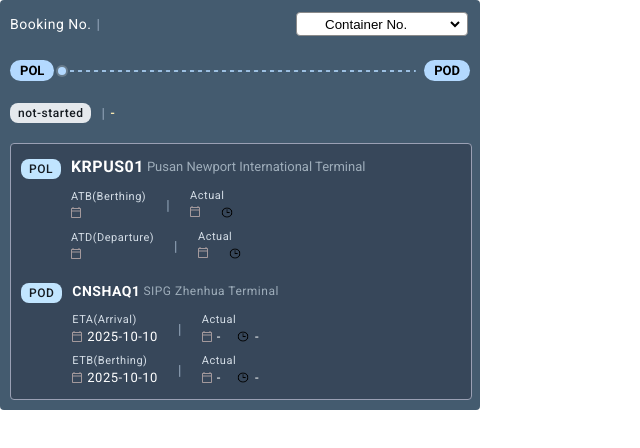
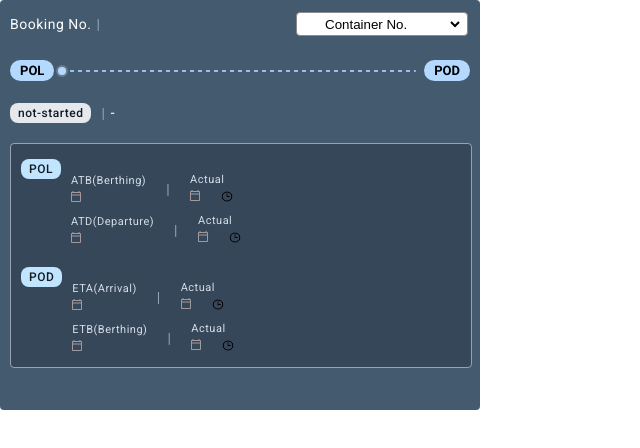
Before and after one commit to Young-Hyun-Ham/iframe-container, a React (Vite) app: page / in a window 1280 px wide. Shown: the top 448 px of the page, without its empty margins (0-640 px from the left). Built offline with nearby package versions, Linux system fonts and the light colour scheme.

Commit message:
데이터에 맞는  날짜값 표시

```diff
--- a/src/IframeScenrio.tsx
+++ b/src/IframeScenrio.tsx
@@ -16,6 +16,7 @@ interface ResultData {
 	polNm?: string;
 	podCd?: string;
 	podNodeNm?: string;
+	podNm?: string;
 	custEtaDt?: string;
 	currRtbDt?: string;
 	currEddDt?: string;
@@ -349,11 +350,11 @@ const IframeScenrio: React.FC = () => {
 						<div className={styles.krpus01Parent}>
 							<b className={styles.krpus01}>
 								{/* 출발항구코드 */}
-								KRPUS01
+								{data.result.polNodeNm}
 							</b>
 							<div className={styles.pusanNewportInternational}>
 								{/* 출발항구명 */}
-								Pusan Newport International Terminal
+								{data.result.polNm}
 							</div>
 						</div>
 						<div className={styles.frameParent3}>
@@ -363,8 +364,8 @@ const IframeScenrio: React.FC = () => {
 									<div className={styles.vectorGroup}>
 										<img src={calendarIcon} alt="" />
 										<div className={styles.div4}>
-											{/* 예상접안일 */}
-											{formatDateTime(data.result.currEtbDt ?? data.result.actlBrthDt, "date", "YYYY-MM-DD")}
+											{/* 예상 접안일 */}
+											{formatDateTime(data.result.currAtdDt ?? "", "date")}
 										</div>
 									</div>
 								</div>
@@ -375,14 +376,14 @@ const IframeScenrio: React.FC = () => {
 										<div className={styles.bookingNoParent}>
 											<img src={calendarIcon} alt="" />
 											<div className={styles.div4}>
-												{/* 실제접안일 */}
+												{/* 실제 접안일 */}
 												{formatDateTime(data.result.actlBrthDt ?? "", "date", "YYYY-MM-DD")}
 											</div>
 										</div>
 										<div className={styles.bookingNoParent}>
 											<img src={clockIcon} alt="" width={14} height={13} />
 											<div className={styles.div4}>
-												{/* 실제접안시간 */}
+												{/* 실제 접안시간 */}
 												{formatDateTime(data.result.actlBrthDt ?? "", "time", "HH:mm:ss")}
 											</div>
 										</div>
@@ -395,8 +396,8 @@ const IframeScenrio: React.FC = () => {
 									<div className={styles.vectorGroup}>
 										<img src={calendarIcon} alt="" />
 										<div className={styles.div4}>
-											{/* 실제출발일 */}
-											{formatDateTime(data.result.actlDeptDt ?? "", "date", "YYYY-MM-DD")}
+											{/* 예상 출항일 */}
+											{formatDateTime(data.result.currDeptDt ?? "", "date")}
 										</div>
 									</div>
 								</div>
@@ -407,14 +408,14 @@ const IframeScenrio: React.FC = () => {
 										<div className={styles.bookingNoParent}>
 											<img src={calendarIcon} alt="" />
 											<div className={styles.div4}>
-												{/* 실제출발일 */}
+												{/* 실제 출항일 */}
 												{formatDateTime(data.result.actlDeptDt ?? "", "date", "YYYY-MM-DD")}
 											</div>
 										</div>
 										<div className={styles.bookingNoParent}>
 											<img src={clockIcon} alt="" width={14} height={13} />
 											<div className={styles.div4}>
-												{/* 실제출발일 */}
+												{/* 실제 출항시간 */}
 												{formatDateTime(data.result.actlDeptDt ?? "", "time", "HH:mm:ss")}
 											</div>
 										</div>
@@ -431,8 +432,14 @@ const IframeScenrio: React.FC = () => {
 					</div>
 					<div className={styles.frameParent8}>
 						<div className={styles.krpus01Parent}>
-							<b className={styles.krpus01}>CNSHAQ1</b>
-							<div className={styles.sipgZhenhuaTerminal}>SIPG Zhenhua Terminal</div>
+							<b className={styles.krpus01}>
+								{/* 도착치코드 */}
+								{data.result.podNodeNm}
+							</b>
+							<div className={styles.sipgZhenhuaTerminal}>
+								{/* 도착지명 */}
+								{data.result.podNm}
+							</div>
 						</div>
 						<div className={styles.frameParent3}>
 							<div className={styles.frameParent4}>
@@ -440,7 +447,10 @@ const IframeScenrio: React.FC = () => {
 									<div className={styles.atbberthing}>ETA(Arrival)</div>
 									<div className={styles.vectorGroup}>
 										<img src={calendarIcon} alt="" />
-										<div className={styles.div4}>2025-10-10</div>
+										<div className={styles.div4}>
+											{/* 최신 ETA 선사 시스템상 예상 도착일 */}
+											{formatDateTime(data.result.currEtaDt ?? "", "date")}
+										</div>
 									</div>
 								</div>
 								<div className={styles.div3}>|</div>
@@ -449,11 +459,17 @@ const IframeScenrio: React.FC = () => {
 									<div className={styles.frameParent5}>
 										<div className={styles.bookingNoParent}>
 											<img src={calendarIcon} alt="" />
-											<div className={styles.div4}>-</div>
+											<div className={styles.div4}>
+												{/* 실제 도착일 */}
+												{formatDateTime(data.result.actlArrvDt ?? "", "date", "YYYY-MM-DD")}
+											</div>
 										</div>
 										<div className={styles.bookingNoParent}>
 											<img src={clockIcon} alt="" width={14} height={13} />
-											<div className={styles.div4}>-</div>
+											<div className={styles.div4}>
+												{/* 실제 도착시간 */}
+												{formatDateTime(data.result.actlArrvDt ?? "", "time", "HH:mm:ss")}
+											</div>
 										</div>
 									</div>
 								</div>
@@ -463,7 +479,10 @@ const IframeScenrio: React.FC = () => {
 									<div className={styles.atbberthing}>ETB(Berthing)</div>
 									<div className={styles.vectorGroup}>
 										<img src={calendarIcon} alt="" />
-										<div className={styles.div4}>2025-10-10</div>
+										<div className={styles.div4}>
+											{/* 예상 도착 접안일 */}
+											{formatDateTime(data.result.currEtbDt ?? "", "date", "YYYY-MM-DD")}
+										</div>
 									</div>
 								</div>
 								<div className={styles.div3}>|</div>
@@ -472,11 +491,17 @@ const IframeScenrio: React.FC = () => {
 									<div className={styles.frameParent5}>
 										<div className={styles.bookingNoParent}>
 											<img src={calendarIcon} alt="" />
-											<div className={styles.div4}>-</div>
+											<div className={styles.div4}>
+												{/* 실제 도착 접안일 */}
+												{formatDateTime(data.result.actlBrthDt ?? "", "date", "YYYY-MM-DD")}
+											</div>
 										</div>
 										<div className={styles.bookingNoParent}>
 											<img src={clockIcon} alt="" width={14} height={13} />
-											<div className={styles.div4}>-</div>
+											<div className={styles.div4}>
+												{/* 실제 도착 접안시간 */}
+												{formatDateTime(data.result.actlBrthDt ?? "", "time", "HH:mm:ss")}
+											</div>
 										</div>
 									</div>
 								</div>
--- a/src/utils.ts
+++ b/src/utils.ts
@@ -51,7 +51,7 @@ function parseLocalDateTime(dateStr?: string, timeStr?: string): number | null {
 function formatDateTime(
   datetimeStr: string,
   type: "date" | "time",
-  format: string
+  format?: string
 ): string {
   if (!datetimeStr) return "";
 
```
